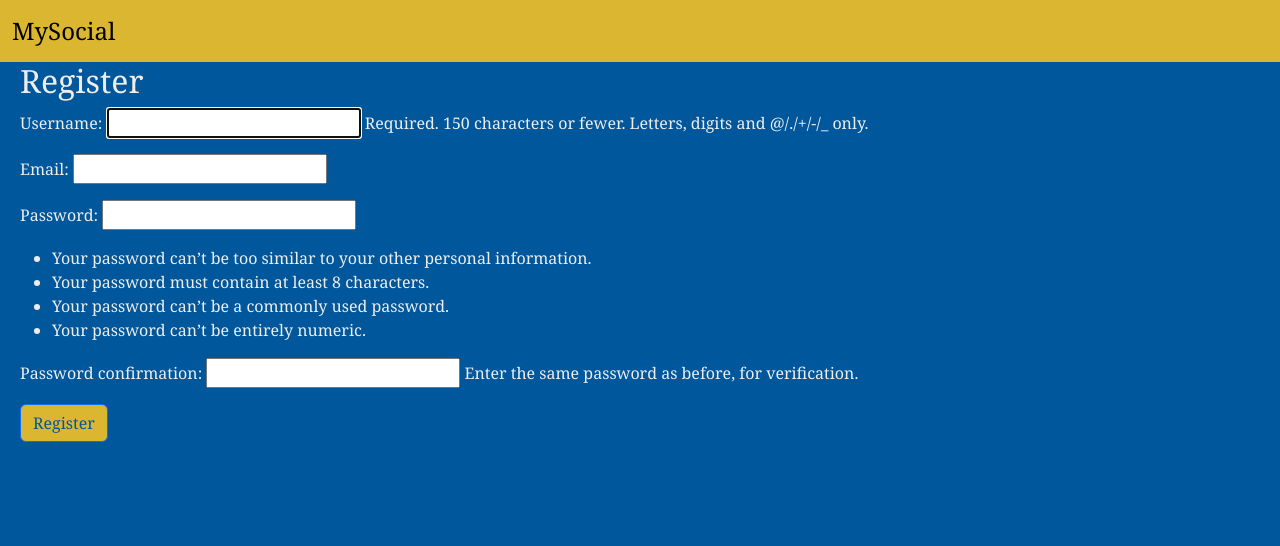
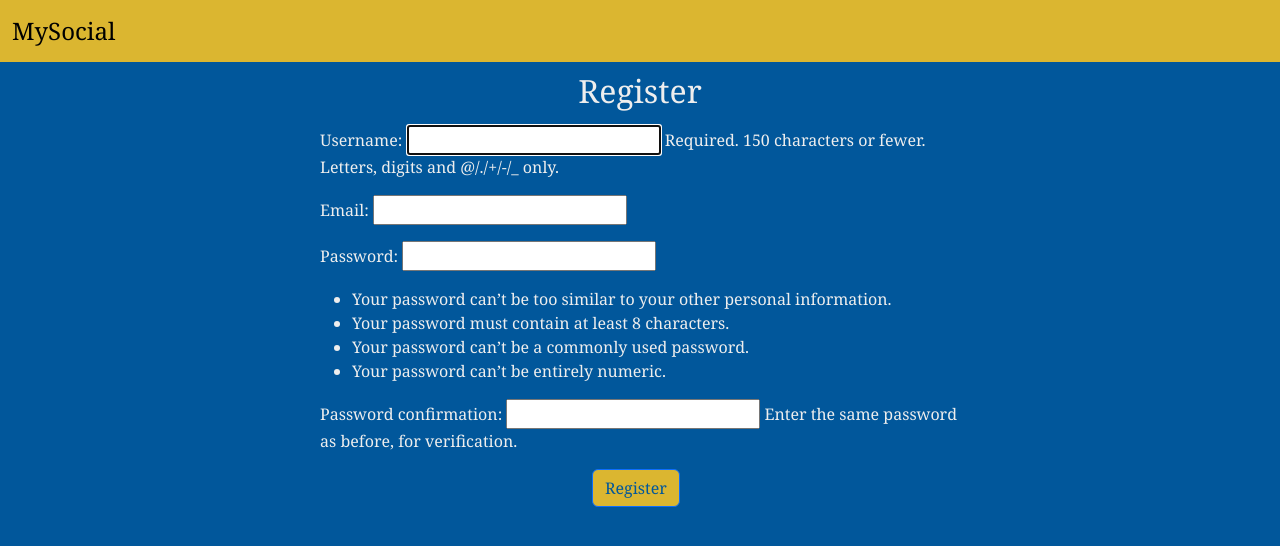
Before and after one commit to momo3404/MySocial, a Django app: page /mysocial/register/ in a window 1280 px wide. Shown: the top 546 px of the page. Run offline with Django 4.2, Linux system fonts and the light colour scheme.

Commit message:
follow bug fixed

```diff
--- a/mysocial/templates/base/registration/register.html
+++ b/mysocial/templates/base/registration/register.html
@@ -14,15 +14,16 @@
     </div>
 </nav>
 
-
 <body class="h-100 gradient-form" style="background-color: #01579B; color: #EEEEEE;">
-    <h2 style="margin-left: 20px; font-family: Georgia;">Register</h2>
-    <form method="post" style="margin-left: 20px; font-family: Georgia;">
+    <h2 style="font-family: Georgia; text-align: center; margin-top: 10px;">Register</h2>
+    <div style="width: 50%; margin-left: auto; margin-right: auto; margin-top: 15px;">
+    <form method="post" style="font-family: Georgia;">
         {% csrf_token %}
         {{ form.as_p }}
-        <div class="text-left">
-          <button style = "background-color: #DBB630; color:#01579B"class="btn btn-primary btn-block fa-lg gradient-custom-2 mb-3" type="submit">Register</button>
+        <div style="width: 15%; margin-left: auto; margin-right: auto;">
+          <button style = "background-color: #DBB630; color:#01579B;"class="btn btn-primary btn-block fa-lg gradient-custom-2 mb-3" type="submit">Register</button>
         </div>
     </form>
+  </div>
 </body>
 </html>
--- a/mysocial/views.py
+++ b/mysocial/views.py
@@ -30,6 +30,7 @@ from .models import *
 from .serializers import AuthorSerializer, FollowerSerializer, FollowRequestSerializer, PostSerializer, CommentSerializer, LikeSerializer
 import commonmark
 from urllib.parse import urlparse
+import re
 
 # Create your views here.
 def index(request):
@@ -264,12 +265,17 @@ class InboxView(APIView):
         Inbox.objects.filter(author=author).delete()
         return Response(status=status.HTTP_204_NO_CONTENT)
 
+def extract_uuid_from_url(url):
+    match = re.search(r'[0-9a-f]{8}-[0-9a-f]{4}-[0-9a-f]{4}-[0-9a-f]{4}-[0-9a-f]{12}', url)
+    return match.group(0) if match else None
+
 @login_required
 @csrf_exempt
 def process_follow_request(request):
     def get_author(authorId, create_remote=False):
+        new_author_id = extract_uuid_from_url(authorId) or authorId
         try:
-            new_author_id = authorId.split('/')[-1]
+            # new_author_id = authorId.split('/')[-1]
             return Author.objects.get(authorId=new_author_id)
         except Author.DoesNotExist:
             if create_remote:
@@ -280,6 +286,9 @@ def process_follow_request(request):
         action = request.POST.get('action')
         inbox_item_id = request.POST.get('inbox_item_id')
         author_id  = request.POST.get('object_id')
+
+        author_id = extract_uuid_from_url(author_id) or author_id
+
         actor_id = request.POST.get('actor_id')
         actor = get_author(actor_id, create_remote=True)
         object = get_author(request.POST.get('object_id'))
```
